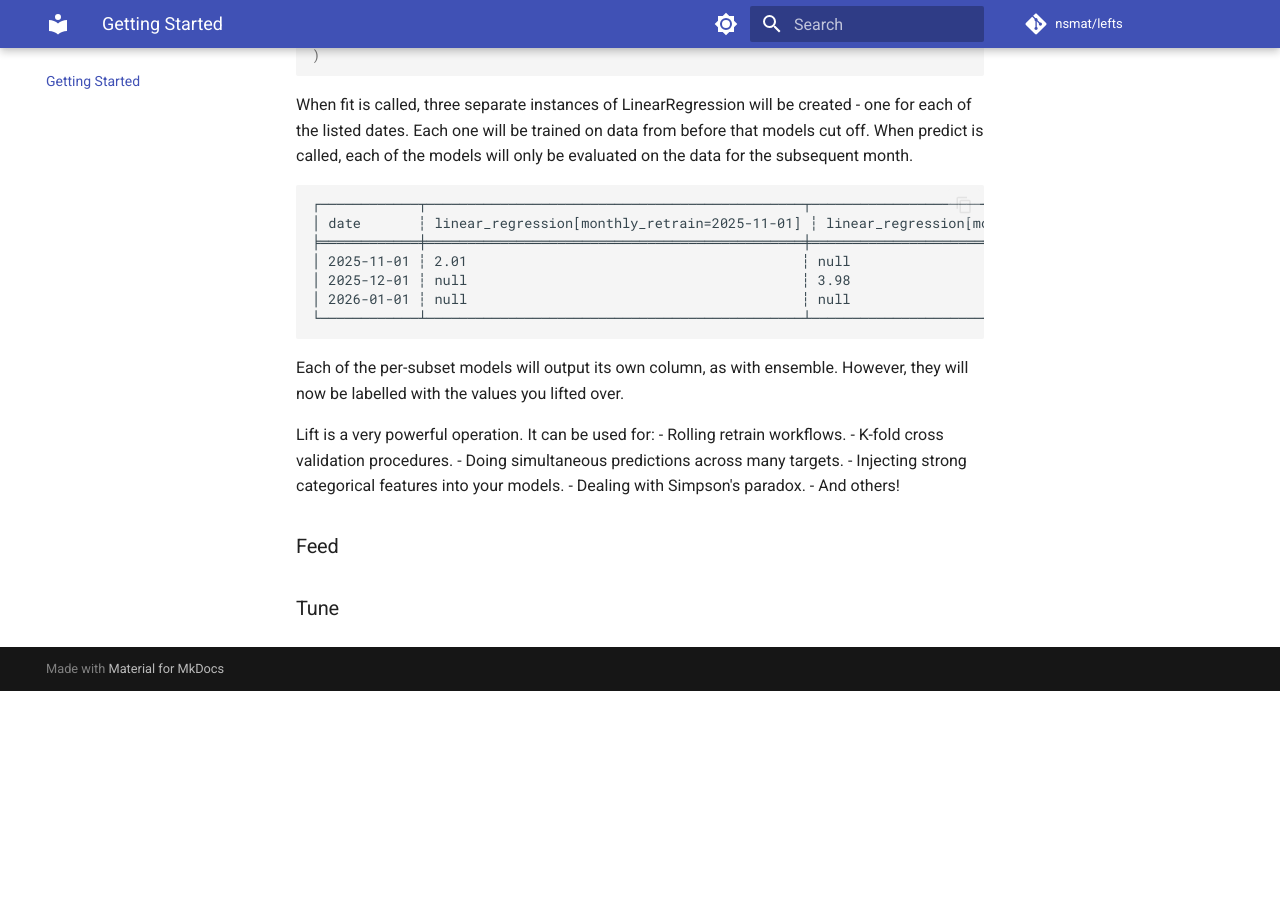
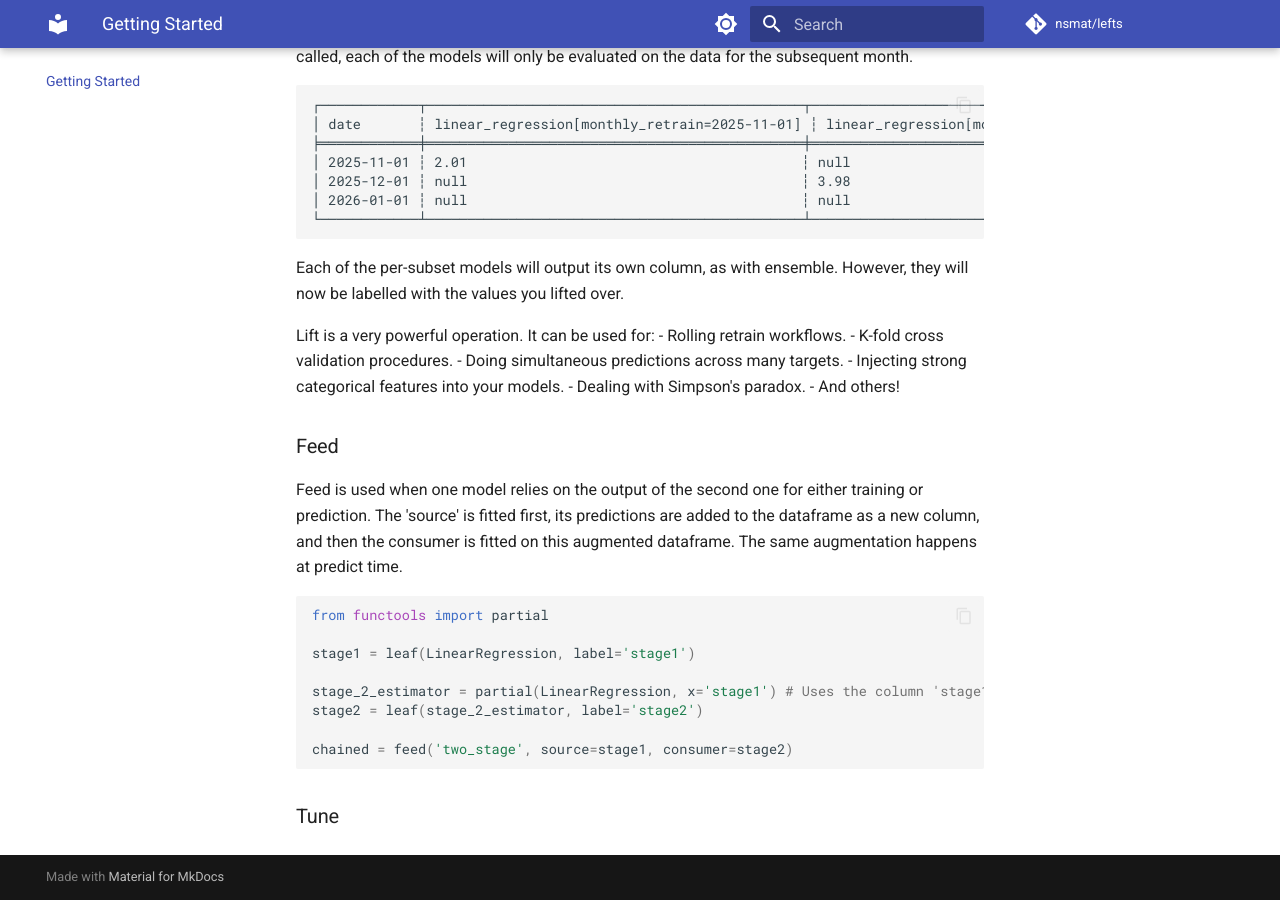
Before and after one commit to nsmat/lefts, an MkDocs documentation site: the page built from docs/understanding-lefts.md, in a window 1280 px wide and 900 px high, scrolled down 3801 px. Built offline with MkDocs 1.6.1 and Material for MkDocs 9.7.7, drawn with Linux system fonts in a browser that asks for light colours; comment, search, counter and statistics services are not loaded; before the commit the page ends 4492 px from its top, so only the background shows below that; some of the changed text lies outside the part shown.

Commit message:
finish feed

````diff
--- a/docs/understanding-lefts.md
+++ b/docs/understanding-lefts.md
@@ -1,9 +1,3 @@
-# Installing lefts
-
-```
-pip install lefts
-```
-
 # What does Lefts do?
 
 - Introduce the idea that we are going to train big families of estimators.
@@ -194,5 +190,17 @@ Lift is a very powerful operation. It can be used for:
 
 ### Feed
 
+Feed is used when one model relies on the output of the second one for either training or prediction. The 'source' is fitted first, its predictions are added to the dataframe as a new column, and then the consumer is fitted on this augmented dataframe. The same augmentation happens at predict time.
+
+```python
+from functools import partial
+
+stage1 = leaf(LinearRegression, label='stage1')
+
+stage_2_estimator = partial(LinearRegression, x='stage1') # Uses the column 'stage1' as its feature
+stage2 = leaf(stage_2_estimator, label='stage2')
+
+chained = feed('two_stage', source=stage1, consumer=stage2)
+```
 
 ### Tune
````
Also changed, not shown: other parts of docs/understanding-lefts.md (+5 -3 lines).
